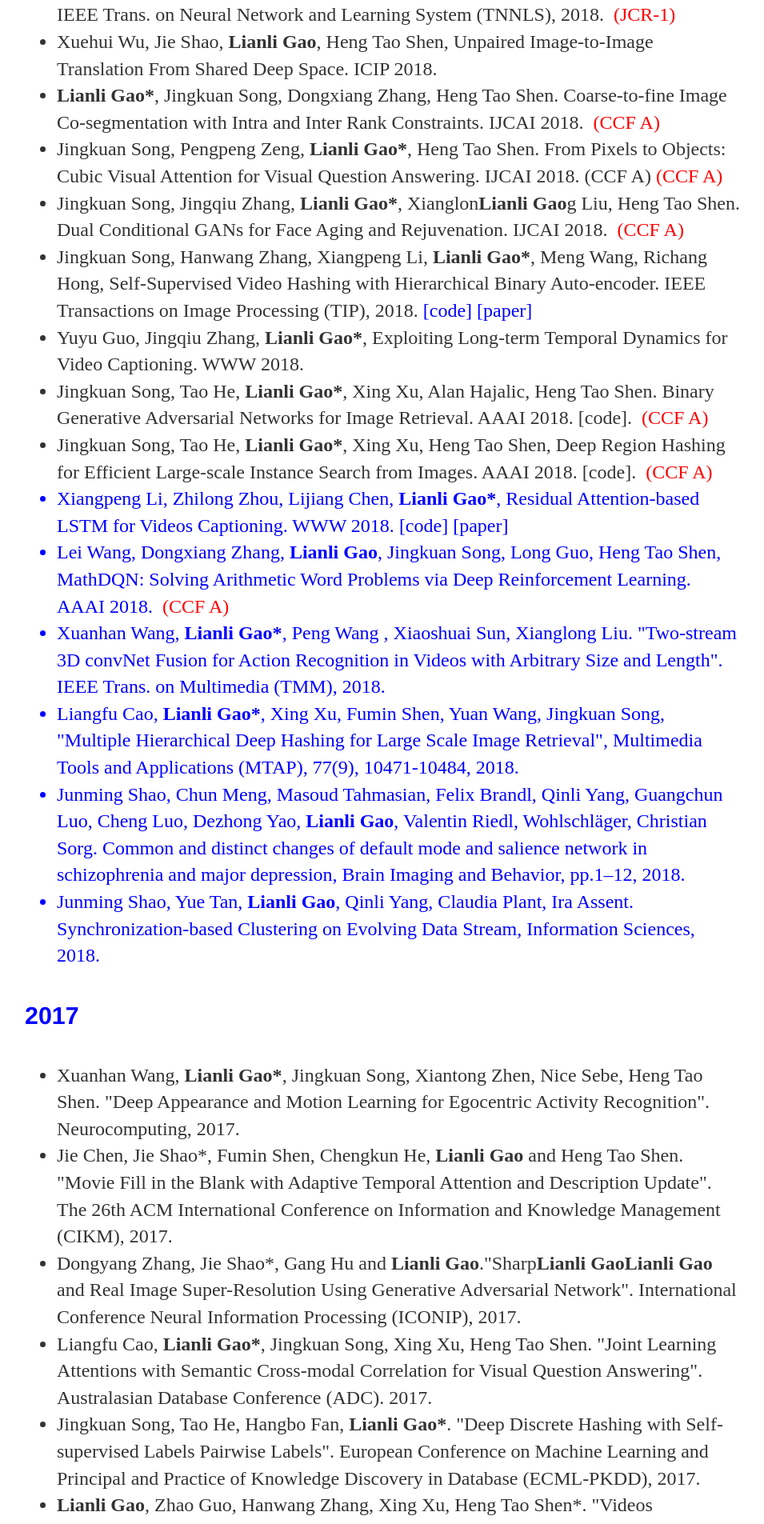
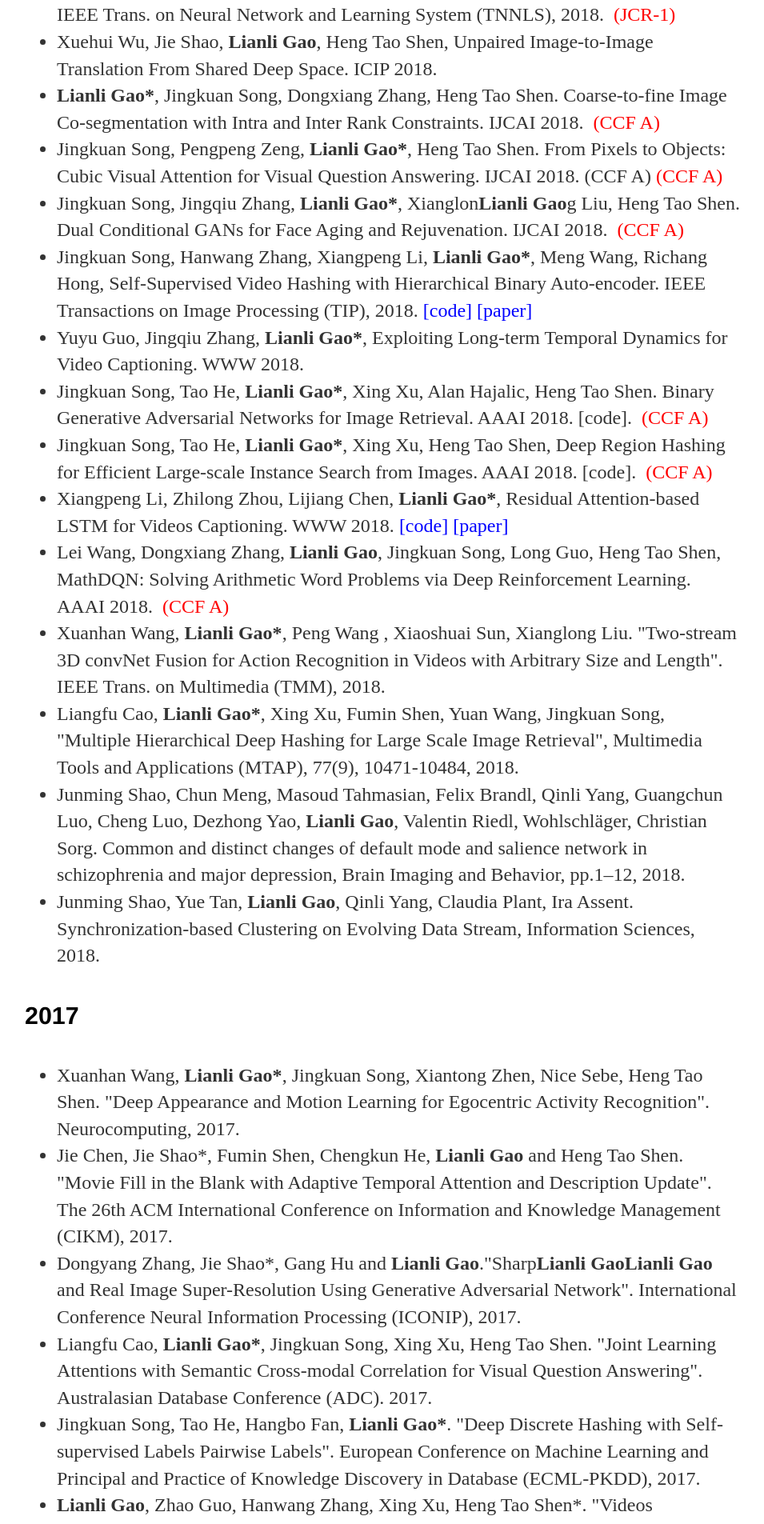
Before and after one commit to lianliGao/lianligao.github.io, a Jekyll site: the page built from cv/index.html, in a window 1280 px wide. Shown: the part 3884-5789 px from the top of the page at 80% size, without its empty margins (161-1116 px from the left). Built offline with Jekyll 4.4.1, drawn with Linux system fonts in a browser that asks for light colours.

Commit message:
Update index.html

```diff
--- a/cv/index.html
+++ b/cv/index.html
@@ -69,7 +69,7 @@ title: Selected Publications
 <li>  Jingkuan Song, Hanwang Zhang, Xiangpeng Li, <strong>Lianli Gao*</strong>, Meng Wang, Richang Hong, Self-Supervised Video Hashing with Hierarchical Binary Auto-encoder. IEEE Transactions on Image Processing (TIP), 2018. <a href="https://github.com/lixiangpengcs/Self-Supervised-Video-Hashing" rel="nofollow"><font color="#0000ff">[code]</font></a> <a href="https://ieeexplore.ieee.org/document/8310624" rel="nofollow"><font color="#0000ff">[paper]</font></a></li>
 <li>  Yuyu Guo, Jingqiu Zhang, <strong>Lianli Gao*</strong>, Exploiting Long-term Temporal Dynamics for Video Captioning. WWW 2018. </li>
 <li>  Jingkuan Song, Tao He, <strong>Lianli Gao*</strong>, Xing Xu, Alan Hajalic, Heng Tao Shen. Binary Generative Adversarial Networks for Image Retrieval. AAAI 2018. [code]. <font color="#ff0000"><b>&nbsp;</b>(CCF A)</font></li>
-<li>  Jingkuan Song, Tao He, <strong>Lianli Gao*</strong>, Xing Xu, Heng Tao Shen, Deep Region Hashing for Efficient Large-scale Instance Search from Images. AAAI 2018. [code]. <font color="#ff0000"><b>&nbsp;</b>(CCF A)</font></li><font color="#0000ff">
+<li>  Jingkuan Song, Tao He, <strong>Lianli Gao*</strong>, Xing Xu, Heng Tao Shen, Deep Region Hashing for Efficient Large-scale Instance Search from Images. AAAI 2018. [code]. <font color="#ff0000"><b>&nbsp;</b>(CCF A)</font></li>
 <li>  Xiangpeng Li, Zhilong Zhou, Lijiang Chen, <strong>Lianli Gao*</strong>, Residual Attention-based LSTM for Videos Captioning. WWW 2018. <a href="https://github.com/lixiangpengcs/Residual-Attention-for-Video-Caption" rel="nofollow"><font color="#0000ff">[code]</font></a> <a href="https://link.springer.com/article/10.1007/s11280-018-0531-z" rel="nofollow"><font color="#0000ff">[paper]</font></a></li>
 <li>  Lei Wang, Dongxiang  Zhang, <strong>Lianli Gao</strong>, Jingkuan  Song, Long  Guo, Heng Tao  Shen, MathDQN: Solving Arithmetic Word Problems via Deep Reinforcement Learning. AAAI 2018. <font color="#ff0000"><b>&nbsp;</b>(CCF A)</font></li>
 <li>  Xuanhan Wang,  <strong>Lianli Gao*</strong>, Peng Wang , Xiaoshuai Sun, Xianglong Liu. "Two-stream 3D convNet Fusion for Action Recognition in Videos with Arbitrary Size and Length". IEEE Trans. on Multimedia (TMM), 2018. </li>
```
